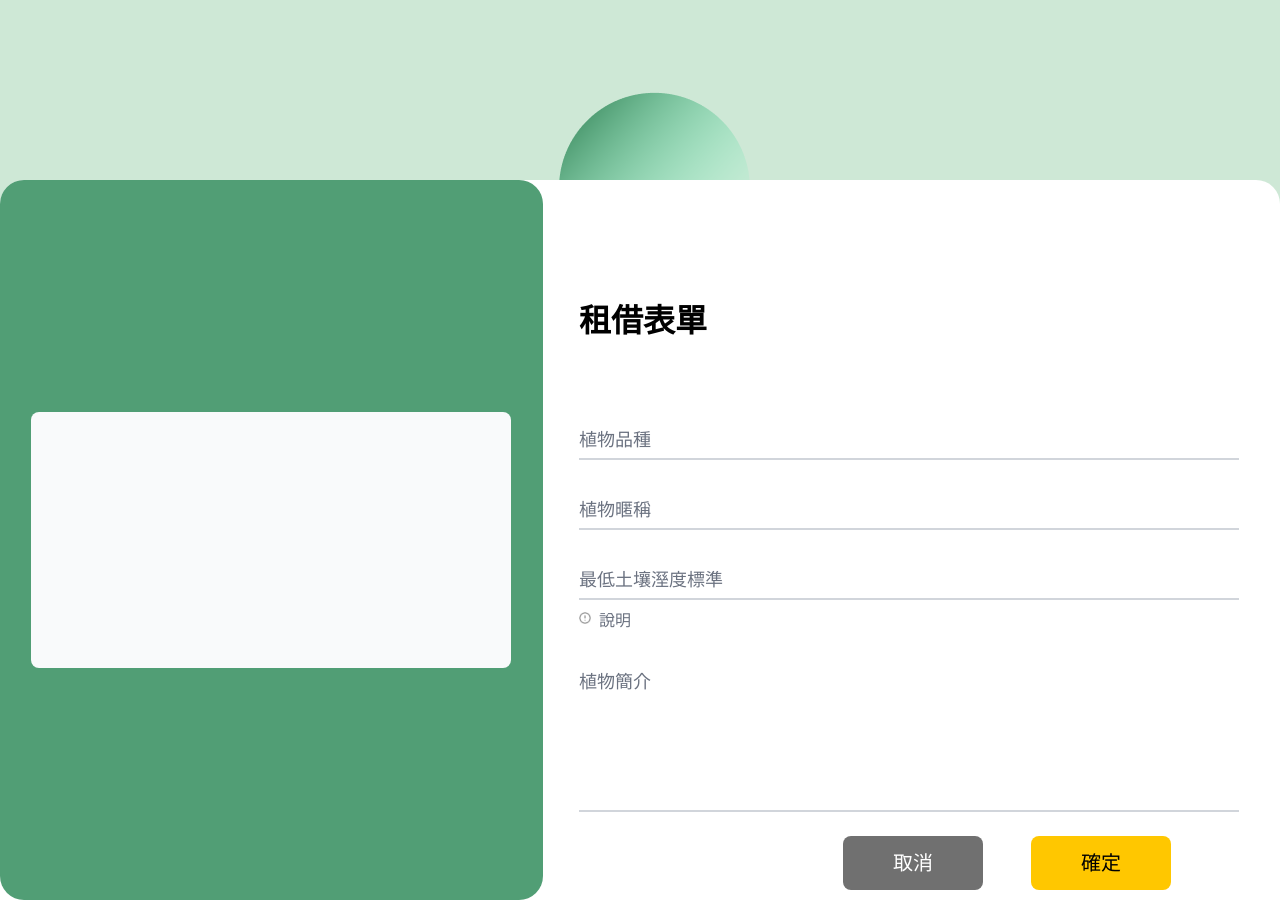
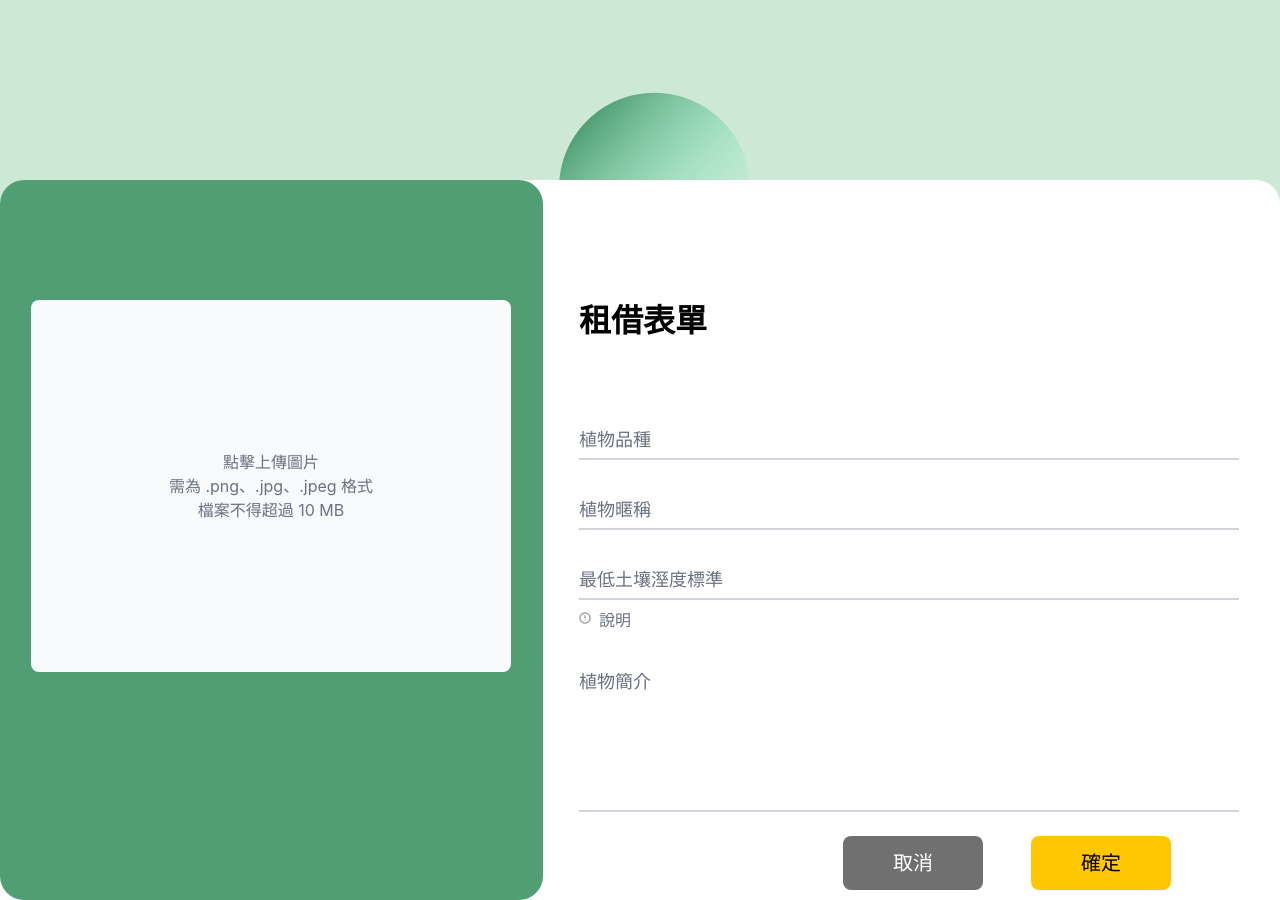
Before and after one commit to YOU-SYUAN/rental-planter, a React (Create React App) app: page /rentForm/1 in a window 1280 px wide. Built offline with nearby package versions, Linux system fonts and the light colour scheme; no server answers.

Commit message:
feat: add file upload hint and fix preview

```diff
--- a/src/components/RentForm.js
+++ b/src/components/RentForm.js
@@ -61,9 +61,12 @@ function RentForm() {
   const showIMG = () => {
     const imgURL = document.getElementById("uploadIMG");
     const temp = document.getElementById("tempIMG");
+    const imgHint = document.getElementById("imgHint");
     const [file] = imgURL.files;
     if (file) {
       temp.src = URL.createObjectURL(file);
+      temp.classList.remove('hidden');
+      imgHint.classList.add('hidden');
     }
   };
   return (
@@ -80,13 +83,20 @@ function RentForm() {
               <div class="w-[543px] h-[720px] bg-[#519E75] rounded-3xl">
                 <div
                   id="showIMG"
-                  class="flex justify-center items-center mt-[120px] w-[480px] h-[480px] mx-[31px] tablet:w-[352px] tablet:h-[220px] tablet:mt-6"
+                  class="flex justify-center items-center mt-[120px] w-[480px] h-[372px] mx-[31px] tablet:w-[352px] tablet:h-[220px] tablet:mt-6"
                 >
-                  <img id="tempIMG"></img>
                   <label
                     for="uploadIMG"
-                    class="flex flex-col justify-center items-center w-full h-64 bg-gray-50 rounded-lg cursor-pointer dark:hover:bg-bray-800 dark:bg-gray-700 hover:bg-gray-100 dark:border-gray-600 dark:hover:border-gray-500 dark:hover:bg-gray-600"
+                    class="flex flex-col justify-center items-center w-full h-full bg-gray-50 rounded-lg cursor-pointer dark:hover:bg-bray-800 dark:bg-gray-700 hover:bg-gray-100 dark:border-gray-600 dark:hover:border-gray-500 dark:hover:bg-gray-600"
                   >
+                    <img id="tempIMG" class="w-full h-full hidden"></img>
+                    <span id="imgHint" class="text-center text-gray-500">
+                      點擊上傳圖片
+                      <br />
+                      需為 .png、.jpg、.jpeg 格式
+                      <br />
+                      檔案不得超過 10 MB
+                    </span>
                     <input
                       onChange={showIMG}
                       id="uploadIMG"
```
